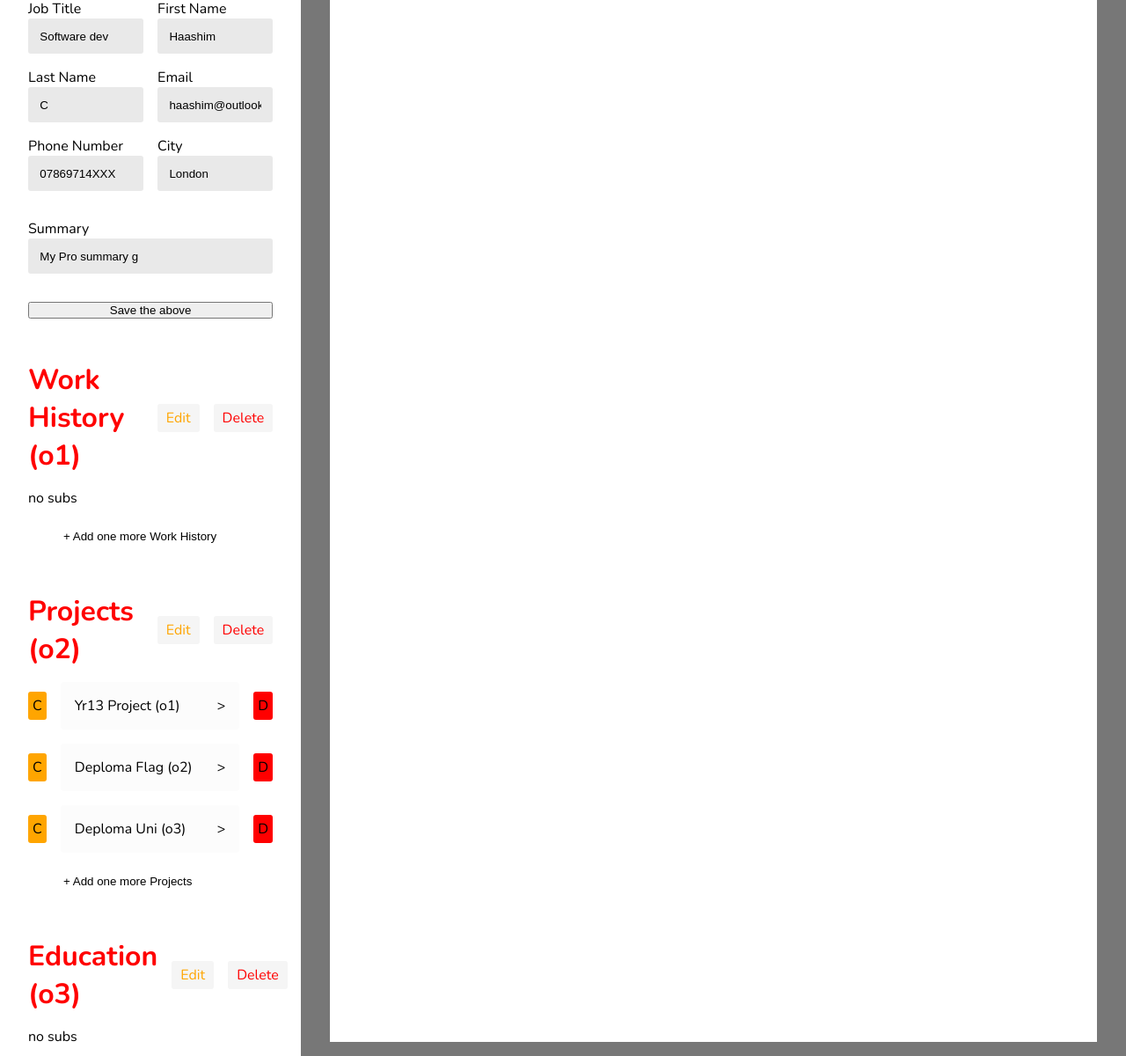
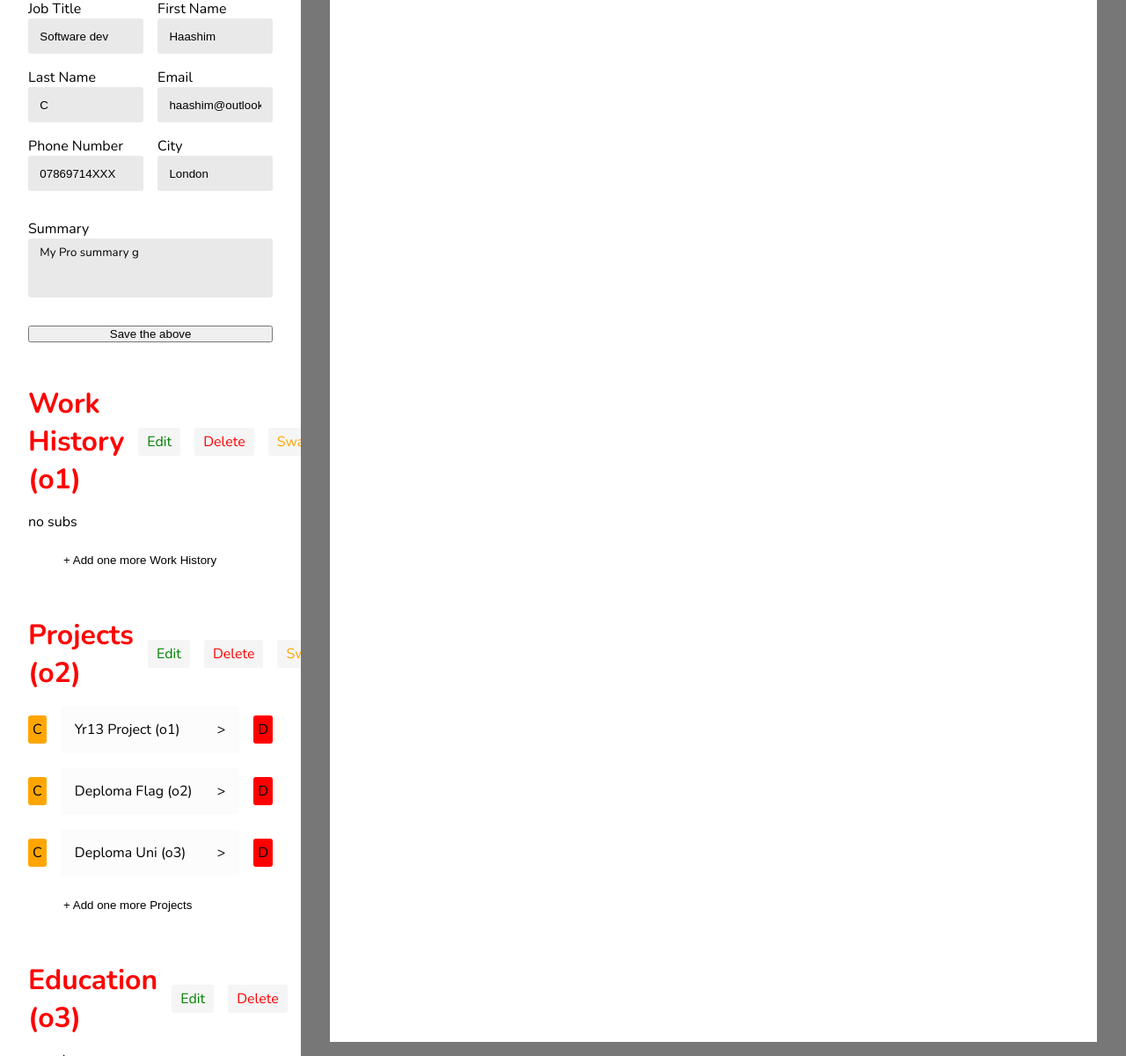
Before and after one commit to HaashimH1/pattern_resume, a Django app: page /dashboard/ in a window 1280 px wide. Shown: the part 113-1313 px from the top of the page at 88% size. Run offline with Django 5.2, Linux system fonts and the light colour scheme; a user stored in the database is signed in; data comes from the database, SQL or seed files in the repository.

Commit message:
feat: ability to swap order of sections

```diff
--- a/static/css/style.css
+++ b/static/css/style.css
@@ -98,6 +98,20 @@ input[type="text"]{
 
 }
 
+.big-text-box{
+  width: 100%;
+  height: auto;
+  box-sizing: border-box;
+  overflow-x: hidden;
+  white-space: pre-wrap;
+  resize: none;
+  background-color: #E9E9E9;
+  border-radius: 3px;
+  padding: .5em 1em;
+  border: none;
+  font-family: "Nunito";
+}
+
 .resume-form-summary{
     display: flex;
     flex-direction: column;
@@ -122,7 +136,7 @@ input[type="text"]{
     display: none;
 }
 
-.section-header-delete-button, .section-header-open-button, .section-header-close-button{
+.section-header-delete-button, .section-header-open-button, .section-header-close-button, .section-header-swap-button{
     padding: 5px 10px;
     background-color: #F5F5F5;
     border-radius: 3px;
@@ -130,11 +144,15 @@ input[type="text"]{
 }
 
 .section-header-open-button{
-    color: orange;
+    color: green;
 }
 
 .section-header-delete-button, .section-header-close-button{
     color: red;
+}
+
+.section-header-swap-button{
+    color: orange;
 }
 
 
--- a/static/js/custom.js
+++ b/static/js/custom.js
@@ -73,14 +73,16 @@ $(document).ready(function(){
 
 
     // When clicking the delete button to show the popup box for sections
-    $(".section-header-delete-button").on("click", function(e){
+    $(".section-header-delete-button, .section-header-swap-button").on("click", function(e){
       e.preventDefault();
       // Find the closest section container, then the popup box within it.
-      var $popupBox = $(this).closest('.section-header-closed').find('.pop-up-container');
+      var $popupBox = $(this).find('.pop-up-container');
       // Toggle the display property of the popup box
       $popupBox.removeClass("hidden").css('display', 'flex');
       $(".background-overlay").removeClass("hidden").css("display","block");
   });
+
+
 
     $(".change-template-button").on("click", function(e){
       e.preventDefault();
@@ -97,8 +99,25 @@ $(document).ready(function(){
       $(".background-overlay").addClass("hidden");
   });
 
-  $(".delete-sub-button, .delete-section-button, .change-template-button, .swap-sub-button").on("click", function(e){
+  $(".delete-sub-button, .delete-section-button, .change-template-button, .swap-sub-button, .swap-section-button").on("click", function(e){
     $(this).closest('form').submit();
 });
 
+// Function to auto-resize the textarea
+function autoResizeTextarea(textarea) {
+  textarea.style.height = 'auto';
+  textarea.style.height = textarea.scrollHeight + 'px';
+}
+
+// Apply the auto-resize function to the textarea on change
+$('textarea').on('input', function() {
+  autoResizeTextarea(this);
 });
+
+// Apply the auto-resize function to the textarea on page load
+$('textarea').each(function() {
+  autoResizeTextarea(this);
+});
+
+
+});
--- a/users/templates/dashboard.html
+++ b/users/templates/dashboard.html
@@ -51,7 +51,7 @@
 
             <div class="resume-form-summary">
                 <label for="summary">Summary</label>
-                <input type="text" name="summary" value="{{ resume_data.summary }}">
+                <textarea name="summary" class="big-text-box" rows="3">{{ resume_data.summary }}</textarea>
             </div>
 
             <button type="submit" name="save_resume">Save the above</button>
@@ -70,7 +70,6 @@
                             </div>
                             <div class="section-header-delete-button">
                                 Delete
-                            </div>
                                 <div class="pop-up-container hidden">
                                     <p>Are you sure you want to delete this section: <br>{{section.name}}, ID:{{section.id}}</p>
                                     <div class="popup-buttons-options-container">
@@ -86,6 +85,31 @@
                                     </div>
 
                                 </div>
+                            </div>
+                            <div class="section-header-swap-button">
+                                Swap
+                                <div class="pop-up-container hidden">
+                                    <p>Are you sure you want to swap this section: <br>{{section.name}}, ID:{{section.id}}</p>
+                                    {% for swap_section in sections_data%}
+                                        {% if swap_section.id != section.id %}
+                                        <form method="POST" class="popup-swap-confirm-container">
+                                            {% csrf_token %}
+                                            <input type="hidden" name="section_a_id" value="{{ section.id }}">
+                                            <input type="hidden" name="section_b_id" value="{{ swap_section.id }}">
+                                            <input type="hidden" name="swap_section" value="true">
+                                            <button type="submit" class="swap-section-button">Swap with {{swap_section.name}}</button>
+                                        </form>
+                                        {% endif %}
+                                    {% endfor %}
+                                    <div class="popup-buttons-options-container">
+                                        <div class="popup-cancel-button-container">
+                                            CANCEL
+                                        </div>
+                                    </div>
+
+                                </div>
+                            </div>
+
                         </div>
                         <form method="POST" class="section-header-open">
                             {% csrf_token %}
--- a/users/utils.py
+++ b/users/utils.py
@@ -221,3 +221,19 @@ def swap_sub(user, sub_a_id, sub_b_id):
 
     except ResumeSubSection.DoesNotExist:
         print("One or both subsections do not exist or do not belong to the user")
+
+
+def swap_section(user, section_a_id, section_b_id):
+    try:
+        section_a = ResumeSection.objects.get(id=section_a_id, resume__user=user)
+        section_b = ResumeSection.objects.get(id=section_b_id, resume__user=user)
+
+        # Swap the order values
+        section_a.order, section_b.order = section_b.order, section_a.order
+
+        # Save the changes
+        section_a.save()
+        section_b.save()
+
+    except ResumeSection.DoesNotExist:
+        print("One or both sections do not exist or do not belong to the user")
--- a/users/views.py
+++ b/users/views.py
@@ -19,6 +19,7 @@ from users.utils import (
     change_template,
     get_template_content,
     swap_sub,
+    swap_section,
     )
 
 
@@ -118,6 +119,8 @@ def dashboard_view(request):
                     handle_change_template(request)
                 elif "swap_sub" in request.POST:
                     handle_swap_sub(request)
+                elif "swap_section" in request.POST:
+                    handle_swap_section(request)
 
 
 
@@ -207,3 +210,7 @@ def handle_change_template(request):
 
 def handle_swap_sub(request):
    swap_sub(request.user, request.POST.get("sub_a_id"), request.POST.get("sub_b_id"))
+
+
+def handle_swap_section(request):
+    swap_section(request.user, request.POST.get("section_a_id"), request.POST.get("section_b_id"))
```
Lines whose indentation alone changed are shown as unchanged.
